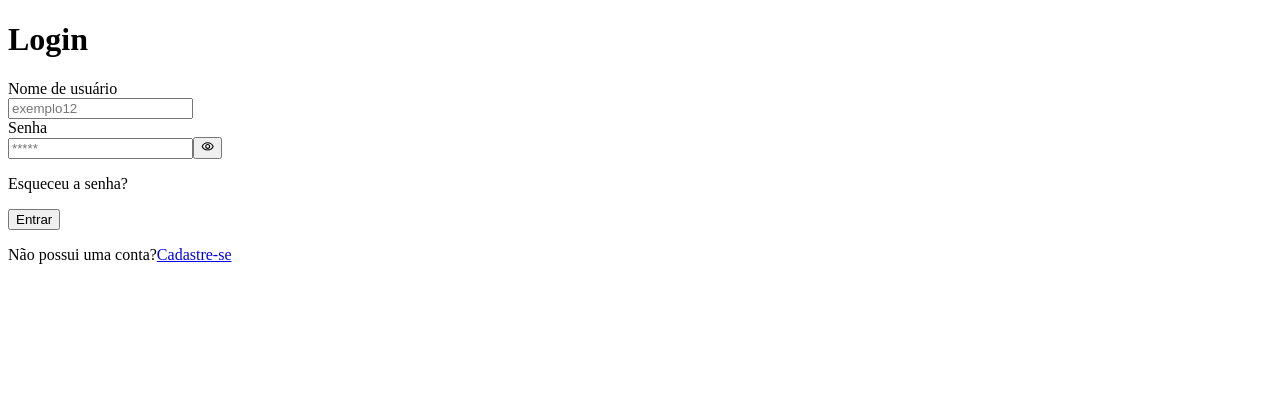
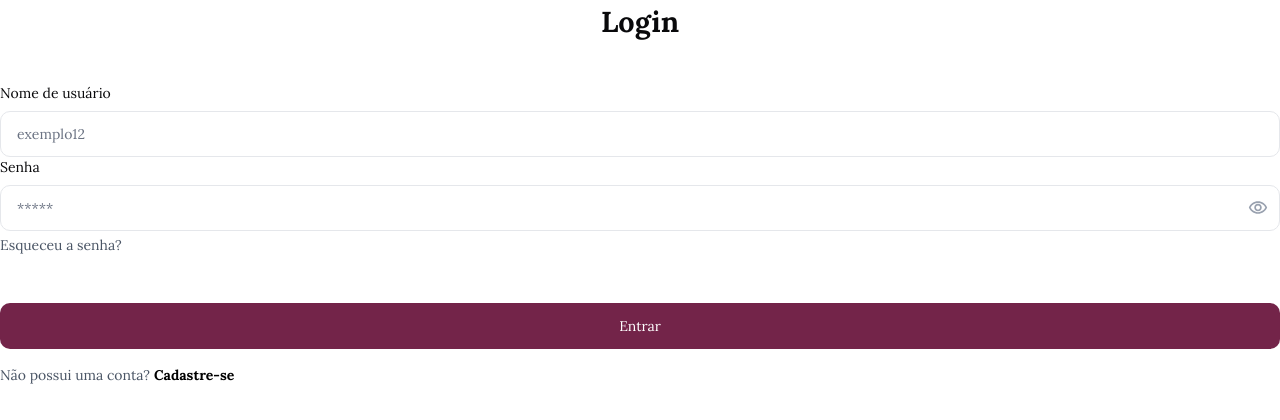
Before and after one commit to Francine02/Lectify, a Next.js app: page /login in a window 1280 px wide. Shown: the top 420 px of the page. Built offline with nearby package versions, Linux system fonts and the light colour scheme.

Commit message:
feat (app): added `RootLayout` and `Head`

```diff
--- /dev/null
+++ b/src/app/head.tsx
@@ -0,0 +1,11 @@
+export default function Head() {
+  return (
+    <>
+      <link
+        href="https://fonts.googleapis.com/css2?family=Lora:ital,wght@0,400..700;1,400..700&display=swap"
+        rel="stylesheet"
+      />
+      <link rel="shortcut icon" href="/favicon.png" />
+    </>
+  );
+}
--- /dev/null
+++ b/src/app/layout.tsx
@@ -0,0 +1,21 @@
+import PrelineScriptWrapper from '@/components/Preline/PrelineScriptWrapper';
+import '@/style/globals.css';
+import { AnimatePresence } from 'framer-motion';
+import { Lora } from 'next/font/google';
+import '@/style/globals.css';
+
+const lora = Lora({
+  subsets: ['latin'],
+  weight: ['400', '700'],
+});
+
+export default function RootLayout({ children }: { children: React.ReactNode }) {
+  return (
+    <html lang="pt-BR" className={lora.className}>
+      <body>
+        <AnimatePresence mode="wait">{children}</AnimatePresence>
+        <PrelineScriptWrapper />
+      </body>
+    </html>
+  );
+}
```
